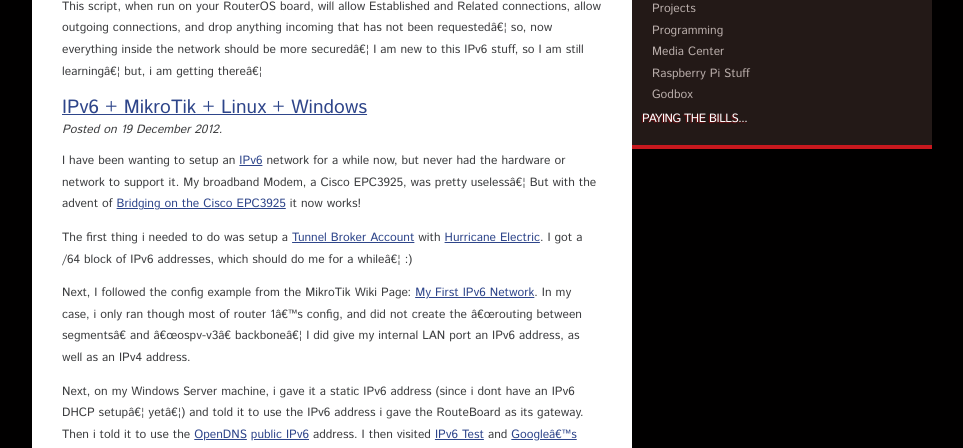
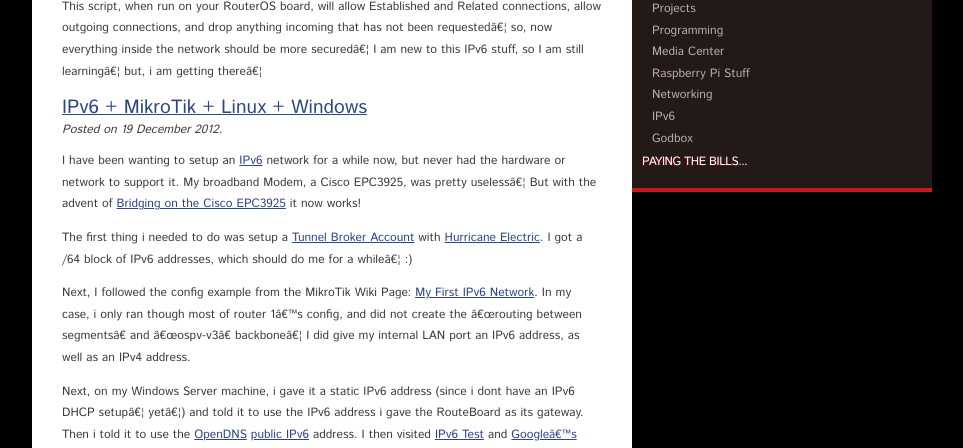
Before and after one commit to hewtwit-zz/tiernanotoole.ie, a Jekyll site: the page built from index.html, in a window 1280 px wide and 900 px high, cut to the strip 452-900 px from the top of the window. Shown: the whole strip, without its empty margins (158-1121 px from the left). Built offline with Jekyll 4.4.1, drawn with Linux system fonts in a browser that asks for light colours; Markdown is read by kramdown in place of the engine named in the settings.

Commit message:
tweaking front page

```diff
--- a/_layouts/default.html
+++ b/_layouts/default.html
@@ -120,6 +120,8 @@ GA_googleFillSlot("defaultinline");
 				<li><a href="/tag/Programming/">Programming</a></li>
 				<li><a href="/tag/Media%20Center/">Media Center</a></li>
 				<li><a href="/tag/Raspberry%20Pi/">Raspberry Pi Stuff</a></li>
+				<li><a href="/tag/Networking/">Networking</a></li>
+				<li><a href="/tag/IPv6/">IPv6</a></li>
 				<li><a href="/Computers/godbox.html">Godbox</a></li>
 			</ul>
 
```
